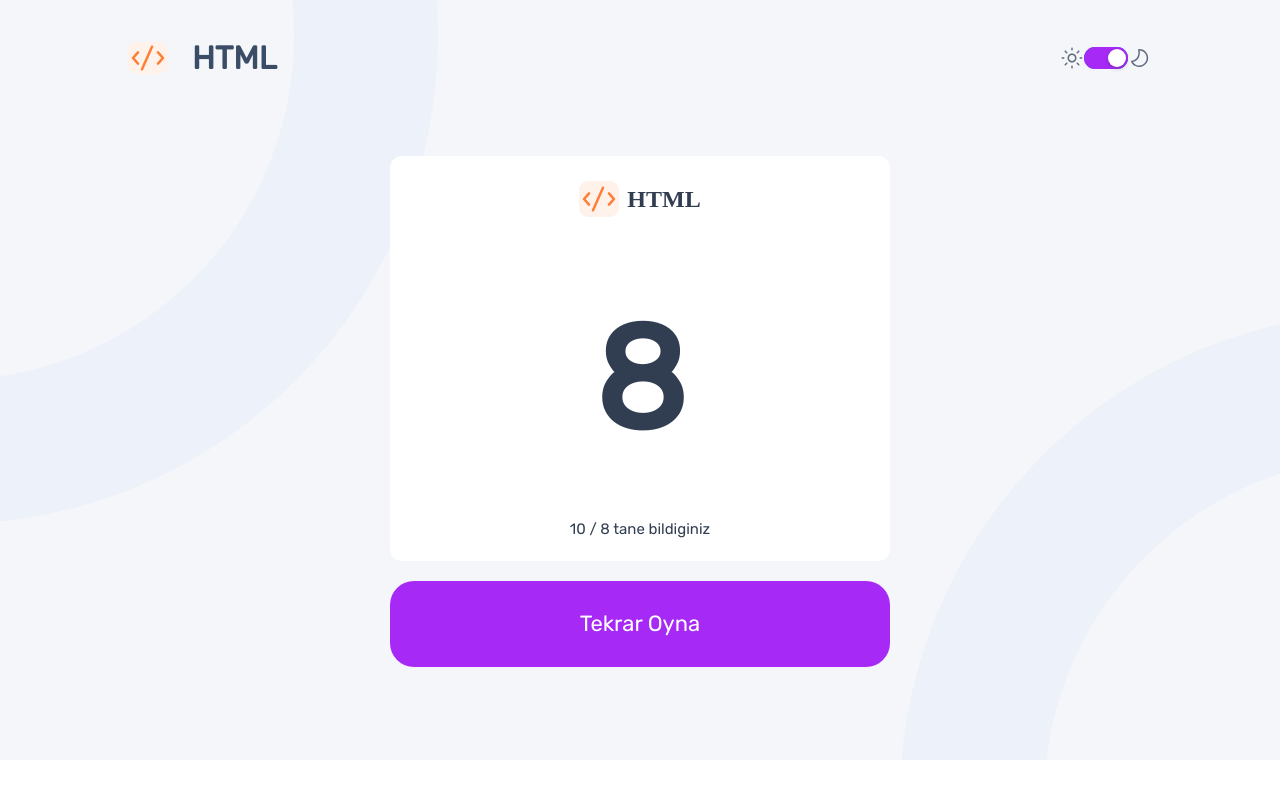
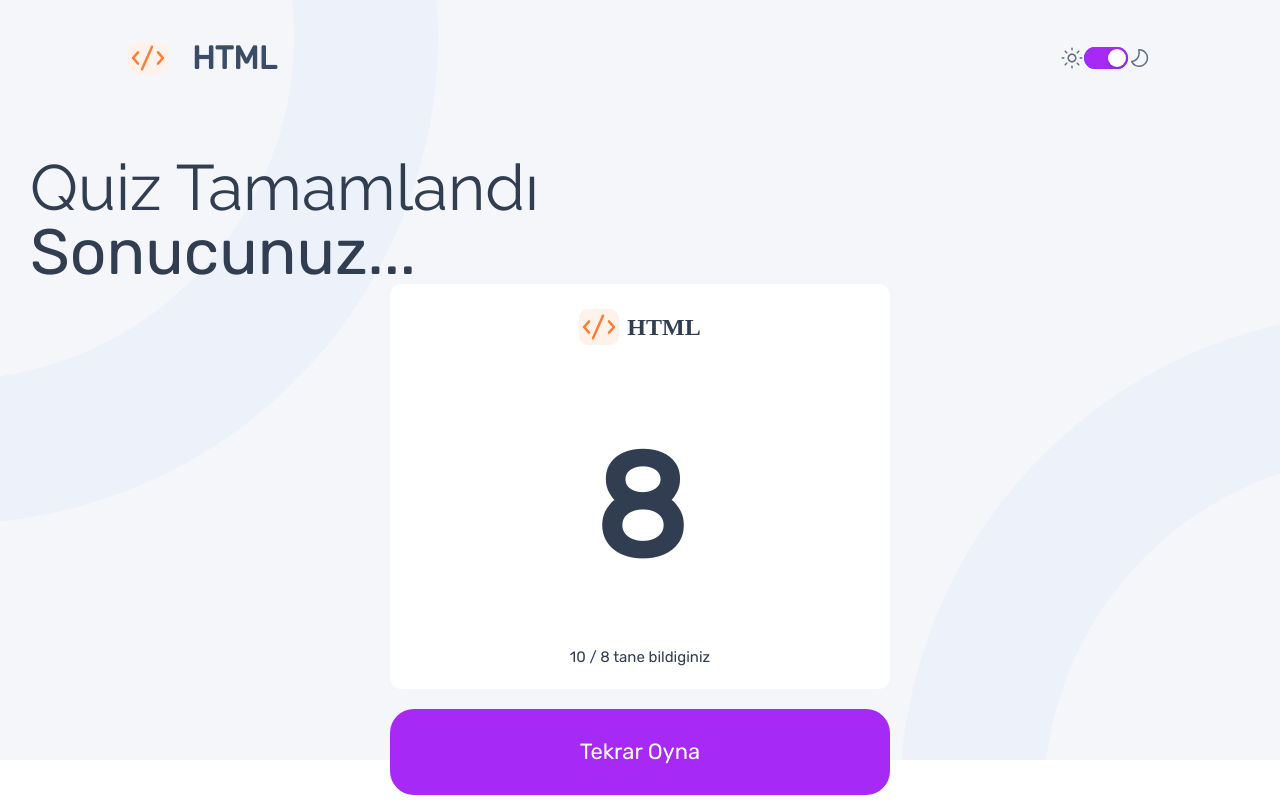
Before and after one commit to BerkayCongal/QuizApp, a React (Vite) app: page /system in a window 1280 px wide. Shown: the part 1098-1898 px from the top of the page. Built offline with nearby package versions, Linux system fonts and the light colour scheme.

Commit message:
desingsystem  yapıldı  tekrar oyna yapıldı..

```diff
--- a/src/index.css
+++ b/src/index.css
@@ -222,14 +222,11 @@
         font-weight: 300;
         font-style: normal;
         line-height: 100%;
-        /* color: var(--clr-nav); */
     }
 
     & h1 {
         font-family: var(--ff-rubik);
         font-size: 64px;
-        /* color: var(--clr-nav); */
-
     }
 
     & p {
@@ -435,3 +432,27 @@
         color: var(--clr-navdrk);
     }
 }
+
+.quiz-title {
+    text-align: start;
+    width: 100%;
+    padding-inline: 30px;
+
+    & .quiz-clp{
+
+        font-family: var(--ff-raleway);
+        font-size: 64px;
+        font-weight: 300;
+        font-style: normal;
+        line-height: 100%;
+        color: var(--clr-navdrk);
+    }
+
+    & .quiz-finish {
+        font-size: 64px;
+        line-height: 100%;
+        font-weight: 300;
+        font-family: var(--ff-rubik);
+        color: var(--clr-navdrk);
+    }
+}
--- a/src/pages/Desingsystem.jsx
+++ b/src/pages/Desingsystem.jsx
@@ -50,6 +50,10 @@ export default function System() {
                         </div>
                     </div>
                     <div className='quiz-score'>
+                        <div className='quiz-title'style={ panel ?  {color: "var(--clr-lightwht)"} : {color: "var(--clr-nav)"}} >
+                        <h1 className='quiz-clp'>Quiz Tamamlandı</h1>
+                        <h1 className='quiz-finish'>Sonucunuz...</h1>
+                        </div>
                         <div className='quiz'>
                         <h2 className='quiz-html' > <img src="/src/img/Html.svg" alt="" />HTML</h2>
                         <h1>8</h1>
```
